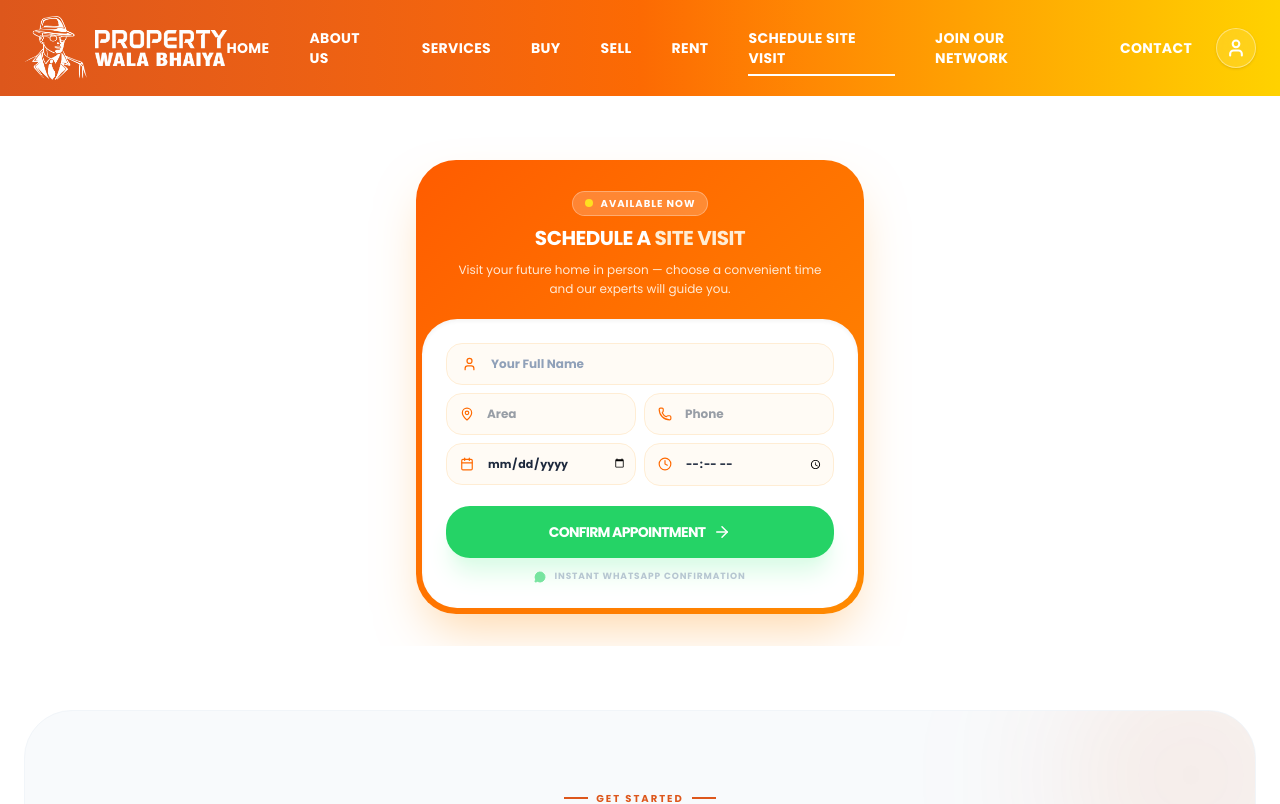
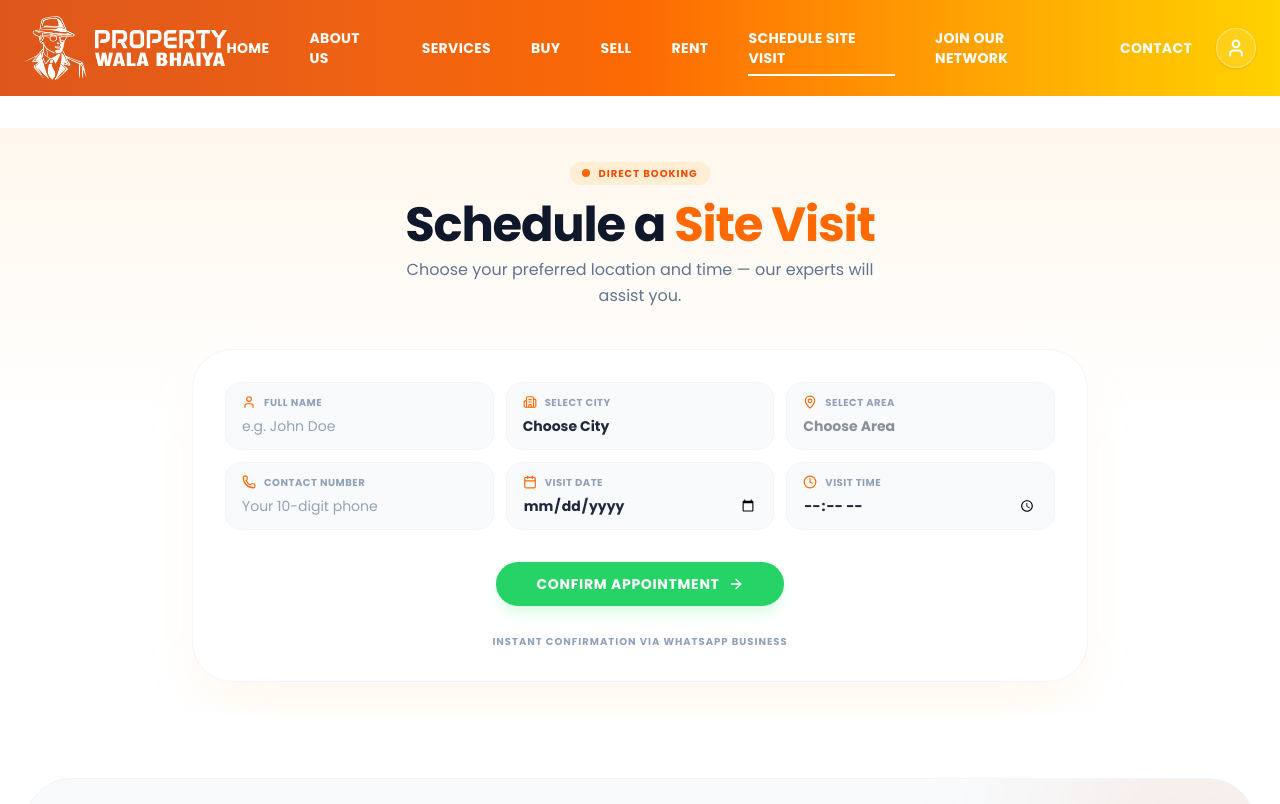
Before and after one commit to passportpulse/property-wala-ankita, a React (Vite) app: page /schedule-site-visit in a window 1280 px wide. Shown: the top 804 px of the page. Built offline with nearby package versions, Linux system fonts and the light colour scheme.

Commit message:
schedule page updated

```diff
--- a/src/pages/schedule-visit/sections/ScheduleVisitHero.jsx
+++ b/src/pages/schedule-visit/sections/ScheduleVisitHero.jsx
@@ -1,147 +1,257 @@
-import React, { useState } from 'react';
-import { MessageCircle, MapPin, Calendar, Clock, User, Phone, ArrowRight } from "lucide-react";
+import React, { useState } from "react";
+import {
+  MessageCircle,
+  MapPin,
+  Calendar,
+  Clock,
+  User,
+  Phone,
+  ArrowRight,
+  Building2,
+} from "lucide-react";
+
 import Section from "../../../components/layout/Section";
 import Container from "../../../components/layout/Container";
+import { placesInWB } from "../../../data/locations";
 
 export default function ScheduleVisitHero() {
+  const cities = Object.keys(placesInWB);
+
   const [formData, setFormData] = useState({
-    name: '',
-    location: '',
-    phone: '',
-    date: '',
-    time: ''
+    name: "",
+    city: "",
+    location: "",
+    phone: "",
+    date: "",
+    time: "",
   });
 
   const handleWhatsAppRedirect = (e) => {
     e.preventDefault();
     const phoneNumber = "917699988876";
-    const message = `*NEW VISIT REQUEST*%0A` +
+    const message =
+      `*NEW SITE VISIT REQUEST*%0A` +
       `━━━━━━━━━━━━━━━━━━%0A` +
-                    `👤 *Name:* ${formData.name}%0A` +
-                    `📍 *Location:* ${formData.location}%0A` +
-                    `📞 *Phone:* ${formData.phone}%0A` +
-                    `📅 *Date:* ${formData.date}%0A` +
-                    `⏰ *Time:* ${formData.time}%0A` +
+      `👤 Name: ${formData.name}%0A` +
+      `🏙️ City: ${formData.city}%0A` +
+      `📍 Area: ${formData.location}%0A` +
+      `📞 Phone: ${formData.phone}%0A` +
+      `📅 Date: ${formData.date}%0A` +
+      `⏰ Time: ${formData.time}%0A` +
       `━━━━━━━━━━━━━━━━━━%0A` +
       `Please confirm this appointment.`;
 
-    const whatsappUrl = `https://wa.me/${phoneNumber}?text=${message}`;
-    window.open(whatsappUrl, "_blank");
+    const url = `https://wa.me/${phoneNumber}?text=${message}`;
+    window.open(url, "_blank");
   };
 
   return (
-    <Section className="py-8 bg-white overflow-hidden">
+    <Section className="py-12 md:py-20 bg-linear-to-b from-orange-50 via-white to-white overflow-hidden">
       <Container>
-        <div className="max-w-md mx-auto">
-
-          {/* Main Orange Gradient Card */}
-          <div className="bg-linear-to-br from-[#FF5C00] to-[#FF8A00] rounded-[2.5rem] p-1.5 shadow-2xl shadow-orange-200 relative">
-
-            {/* Header Area - Reduced padding */}
-            <div className="px-6 pt-6 pb-5 text-center">
-              <div className="inline-flex items-center gap-2 bg-white/20 border border-white/30 px-3 py-1 rounded-full mb-2 backdrop-blur-md">
+        {/* Header - Enhanced for Mobile */}
+        <div className="text-center mb-10 px-4">
+          <div className="inline-flex items-center gap-2 bg-orange-100 text-orange-600 px-3 py-1 rounded-full text-[10px] font-bold uppercase tracking-widest mb-4">
             <span className="relative flex h-2 w-2">
-                  <span className="animate-ping absolute inline-flex h-full w-full rounded-full bg-yellow-300 opacity-75"></span>
-                  <span className="relative inline-flex rounded-full h-2 w-2 bg-yellow-300"></span>
+              <span className="animate-ping absolute inline-flex h-full w-full rounded-full bg-orange-400 opacity-75"></span>
+              <span className="relative inline-flex rounded-full h-2 w-2 bg-orange-500"></span>
             </span>
-                <span className="text-[10px] font-bold text-white uppercase tracking-widest">Available Now</span>
+            Direct Booking
           </div>
-              <h2 className="text-xl font-black text-white tracking-tight uppercase">
-                Schedule A <span className="text-orange-100">Site Visit</span>
+          <h2 className="text-2xl md:text-5xl font-black text-slate-900 mb-2 tracking-tight">
+            Schedule a <span className="text-orange-500">Site Visit</span>
           </h2>
-              <p className="text-orange-50 text-[12px] leading-relaxed mt-2 font-medium opacity-90 px-2">
-                Visit your future home in person — choose a convenient time and our experts will guide you.
+          <p className="text-slate-500 text-sm md:text-base font-medium max-w-lg mx-auto leading-relaxed">
+            Choose your preferred location and time — our experts will assist
+            you.
           </p>
         </div>
 
-            {/* Inner White Form Card */}
-            <div className="bg-white rounded-[2.2rem] p-5 md:p-6 shadow-inner">
-              <form onSubmit={handleWhatsAppRedirect} className="space-y-4">
-
-                {/* Input Groups - Tightened space-y */}
-                <div className="space-y-2">
-                  {/* Full Name */}
-                  <div className="relative group">
-                    <User className="absolute left-4 top-1/2 -translate-y-1/2 text-orange-500" size={15} />
+        {/* Form Container */}
+        <div className="max-w-4xl mx-auto">
+          <form
+            onSubmit={handleWhatsAppRedirect}
+            className="
+              bg-white
+              rounded-[2.5rem]
+              shadow-2xl shadow-orange-100/50
+              border border-slate-100
+              p-4 md:p-8
+              flex flex-col
+              gap-4
+              relative
+            "
+          >
+            {/* Input Grid */}
+            <div className="grid grid-cols-1 md:grid-cols-3 gap-3">
+              {/* Name */}
+              <InputBox icon={User} label="Full Name">
                 <input
                   required
                   type="text"
-                      placeholder="Your Full Name"
-                      className="w-full pl-11 pr-4 py-3 rounded-2xl bg-orange-50/50 border border-orange-100 text-xs font-bold text-slate-700 placeholder:text-slate-400 focus:bg-white focus:ring-2 focus:ring-orange-200 outline-none transition-all"
-                      onChange={(e) => setFormData({...formData, name: e.target.value})}
+                  placeholder="e.g. John Doe"
+                  className="input-style"
+                  onChange={(e) =>
+                    setFormData({ ...formData, name: e.target.value })
+                  }
                 />
-                  </div>
+              </InputBox>
 
-                  {/* Location & Phone Grid */}
-                  <div className="grid grid-cols-2 gap-2">
-                    <div className="relative">
-                      <MapPin className="absolute left-3.5 top-1/2 -translate-y-1/2 text-orange-500" size={14} />
-                      <input
+              {/* City */}
+              <InputBox icon={Building2} label="Select City">
+                <select
                   required
-                        type="text"
-                        placeholder="Area"
-                        className="w-full pl-10 pr-3 py-3 rounded-2xl bg-orange-50/50 border border-orange-100 text-xs font-bold text-slate-700 outline-none"
-                        onChange={(e) => setFormData({...formData, location: e.target.value})}
-                      />
-                    </div>
-                    <div className="relative">
-                      <Phone className="absolute left-3.5 top-1/2 -translate-y-1/2 text-orange-500" size={14} />
+                  className="input-style appearance-none cursor-pointer"
+                  value={formData.city}
+                  onChange={(e) =>
+                    setFormData({
+                      ...formData,
+                      city: e.target.value,
+                      location: "",
+                    })
+                  }
+                >
+                  <option value="">Choose City</option>
+                  {cities.map((city) => (
+                    <option key={city}>{city}</option>
+                  ))}
+                </select>
+              </InputBox>
+
+              {/* Area */}
+              <InputBox icon={MapPin} label="Select Area">
+                <select
+                  required
+                  className="input-style appearance-none cursor-pointer disabled:opacity-50"
+                  value={formData.location}
+                  onChange={(e) =>
+                    setFormData({ ...formData, location: e.target.value })
+                  }
+                  disabled={!formData.city}
+                >
+                  <option value="">Choose Area</option>
+                  {formData.city &&
+                    placesInWB[formData.city].map((area) => (
+                      <option key={area}>{area}</option>
+                    ))}
+                </select>
+              </InputBox>
+
+              {/* Phone */}
+              <InputBox icon={Phone} label="Contact Number">
                 <input
                   required
                   type="tel"
-                        placeholder="Phone"
-                        className="w-full pl-10 pr-3 py-3 rounded-2xl bg-orange-50/50 border border-orange-100 text-xs font-bold text-slate-700 outline-none"
-                        onChange={(e) => setFormData({...formData, phone: e.target.value})}
+                  placeholder="Your 10-digit phone"
+                  className="input-style"
+                  onChange={(e) =>
+                    setFormData({ ...formData, phone: e.target.value })
+                  }
                 />
-                    </div>
-                  </div>
+              </InputBox>
 
-                  {/* Date & Time Grid */}
-                  <div className="grid grid-cols-2 gap-2">
-                    <div className="relative">
-                      <Calendar className="absolute left-3.5 top-1/2 -translate-y-1/2 text-orange-500 pointer-events-none" size={14} />
+              {/* Date */}
+              <InputBox icon={Calendar} label="Visit Date">
                 <input
                   required
                   type="date"
-                        className="w-full pl-10 pr-2 py-3 rounded-2xl bg-orange-50/50 border border-orange-100 text-[11px] font-black text-slate-800 outline-none appearance-none"
-                        onChange={(e) => setFormData({...formData, date: e.target.value})}
+                  className="input-style"
+                  onChange={(e) =>
+                    setFormData({ ...formData, date: e.target.value })
+                  }
                 />
-                    </div>
-                    <div className="relative">
-                      <Clock className="absolute left-3.5 top-1/2 -translate-y-1/2 text-orange-500 pointer-events-none" size={14} />
+              </InputBox>
+
+              {/* Time */}
+              <InputBox icon={Clock} label="Visit Time">
                 <input
                   required
                   type="time"
-                        className="w-full pl-10 pr-2 py-3 rounded-2xl bg-orange-50/50 border border-orange-100 text-[11px] font-black text-slate-800 outline-none appearance-none"
-                        onChange={(e) => setFormData({...formData, time: e.target.value})}
+                  className="input-style"
+                  onChange={(e) =>
+                    setFormData({ ...formData, time: e.target.value })
+                  }
                 />
-                    </div>
-                  </div>
+              </InputBox>
             </div>
 
-                {/* Confirm Button - Gap significantly reduced */}
-                <div className="pt-1">
+            {/* Submit Button */}
+
+            <div className="mt-4 flex justify-center">
+              {" "}
+              {/* Centering container */}
               <button
                 type="submit"
-                    className="w-full bg-[#25D366] hover:bg-[#1eb956] text-white font-black py-4 rounded-3xl shadow-xl shadow-green-100 active:scale-95 transition-all flex items-center justify-center gap-2 text-sm uppercase tracking-tighter"
+                className="
+      w-fit                   /* Only as wide as the content */
+      bg-[#25D366]
+      hover:bg-[#1eb956]
+      text-white
+      font-bold
+      py-3 px-10              /* Balanced padding for a pill shape */
+      rounded-full            /* Pill-shaped design */
+      flex items-center
+      justify-center
+      gap-2
+      transition-all
+      active:scale-95         /* Snappier feedback for mobile */
+      shadow-lg shadow-green-100
+      text-xs lg:text-sm
+      uppercase tracking-wider
+    "
               >
                 Confirm Appointment
-                    <ArrowRight size={18} />
+                <ArrowRight size={16} />
               </button>
-
-                  <div className="flex items-center justify-center gap-2 mt-3 opacity-60">
-                    <MessageCircle size={12} className="text-[#25D366]" fill="currentColor" />
-                    <p className="text-[9px] font-bold text-slate-400 uppercase tracking-widest">
-                      Instant WhatsApp Confirmation
+            </div>
+            <p className="text-center text-[10px] text-slate-400 mt-3 font-bold uppercase tracking-widest">
+              Instant confirmation via WhatsApp Business
             </p>
-                  </div>
-                </div>
-
           </form>
         </div>
-          </div>
-        </div>
       </Container>
+
+      <style jsx>{`
+        .input-style {
+          width: 100%;
+          border: none;
+          outline: none;
+          background: transparent;
+          font-size: 14px;
+          font-weight: 700;
+          color: #1e293b;
+          padding-top: 4px;
+        }
+        .input-style::placeholder {
+          color: #94a3b8;
+          font-weight: 500;
+        }
+      `}</style>
     </Section>
   );
 }
+
+function InputBox({ icon: Icon, label, children }) {
+  return (
+    <div
+      className="
+        flex flex-col
+        bg-slate-50
+        border border-slate-100
+        rounded-2xl
+        px-4 py-3
+        focus-within:border-orange-300
+        focus-within:bg-white
+        focus-within:shadow-md focus-within:shadow-orange-100/50
+        transition-all
+      "
+    >
+      <div className="flex items-center gap-2 mb-0.5">
+        <Icon size={14} className="text-orange-500 flex-shrink-0" />
+        <span className="text-[10px] font-bold text-slate-400 uppercase tracking-wider">
+          {label}
+        </span>
+      </div>
+      {children}
+    </div>
+  );
+}
```
Lines whose indentation alone changed are shown as unchanged.
